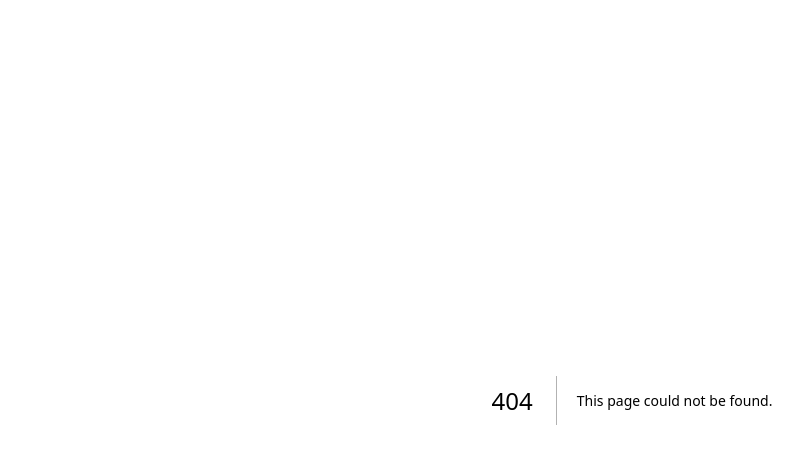
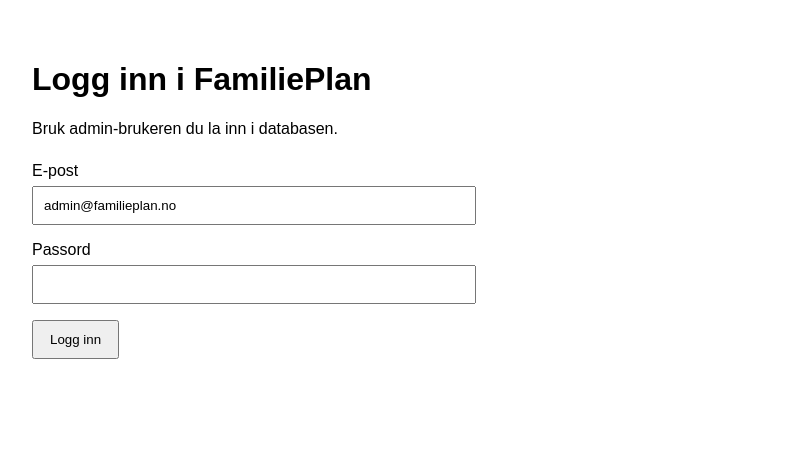
Before and after one commit to oesalv/deploy-nextjs, a Next.js app: page /login in a window 1280 px wide. Before the commit this address had no page. Shown: the top 464 px of the page, without its empty margins (8-811 px from the left). Built offline with nearby package versions, Linux system fonts and the light colour scheme.

Commit message:
la til login side

```diff
--- /dev/null
+++ b/app/login/page.js
@@ -0,0 +1,79 @@
+"use client";
+
+import { useState } from "react";
+import { useRouter } from "next/navigation";
+
+export default function LoginPage() {
+  const router = useRouter();
+  const [email, setEmail] = useState("admin@familieplan.no");
+  const [password, setPassword] = useState("");
+  const [error, setError] = useState("");
+  const [loading, setLoading] = useState(false);
+
+  async function handleSubmit(e) {
+    e.preventDefault();
+    setError("");
+    setLoading(true);
+
+    try {
+      const res = await fetch("/api/login", {
+        method: "POST",
+        headers: {
+          "Content-Type": "application/json",
+        },
+        body: JSON.stringify({ email, password }),
+      });
+
+      const data = await res.json();
+
+      if (!res.ok) {
+        setError(data.error || "Innlogging feilet.");
+        setLoading(false);
+        return;
+      }
+
+      router.push("/dashboard");
+      router.refresh();
+    } catch (err) {
+      setError("Noe gikk galt.");
+      setLoading(false);
+    }
+  }
+
+  return (
+    <main style={{ padding: 40, fontFamily: "Arial, sans-serif", maxWidth: 420 }}>
+      <h1>Logg inn i FamiliePlan</h1>
+      <p>Bruk admin-brukeren du la inn i databasen.</p>
+
+      <form onSubmit={handleSubmit} style={{ marginTop: 24 }}>
+        <div style={{ marginBottom: 16 }}>
+          <label>E-post</label>
+          <input
+            type="email"
+            value={email}
+            onChange={(e) => setEmail(e.target.value)}
+            style={{ display: "block", width: "100%", padding: 10, marginTop: 6 }}
+          />
+        </div>
+
+        <div style={{ marginBottom: 16 }}>
+          <label>Passord</label>
+          <input
+            type="password"
+            value={password}
+            onChange={(e) => setPassword(e.target.value)}
+            style={{ display: "block", width: "100%", padding: 10, marginTop: 6 }}
+          />
+        </div>
+
+        <button type="submit" disabled={loading} style={{ padding: "10px 16px" }}>
+          {loading ? "Logger inn..." : "Logg inn"}
+        </button>
+
+        {error ? (
+          <p style={{ color: "red", marginTop: 16 }}>{error}</p>
+        ) : null}
+      </form>
+    </main>
+  );
+}
```
